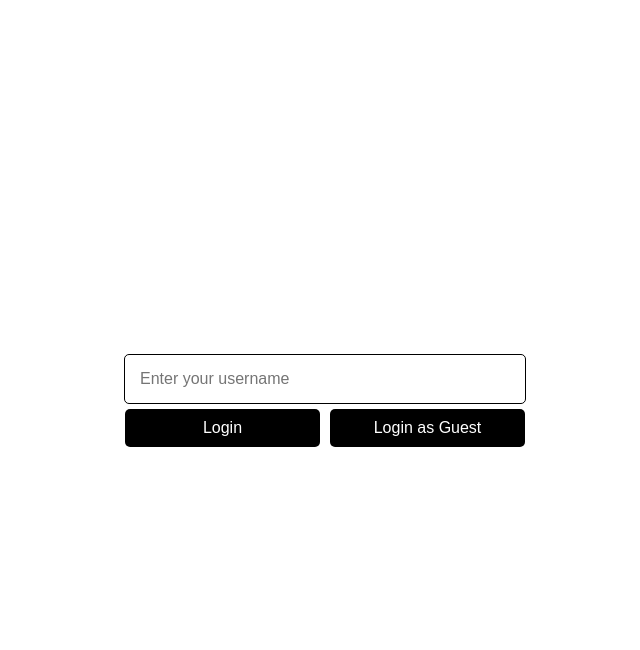
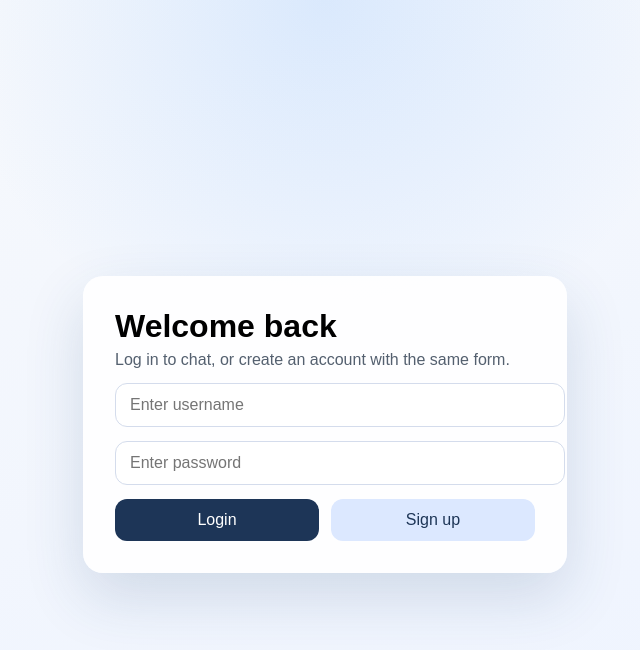
Before and after one commit to rajarshi-tech/Chat-application, a React (Vite) app in the folder chat/: page /login in a window 1280 px wide. Shown: the top 650 px of the page, without its empty margins (315-955 px from the left). Built offline with nearby package versions, Linux system fonts and the light colour scheme.

Commit message:
auth frontend

```diff
--- a/chat/src/App.jsx
+++ b/chat/src/App.jsx
@@ -1,14 +1,27 @@
 import { Navigate, Route, Routes } from 'react-router';
 import { ChatPage } from './pages/ChatPage';
 import { Login } from './pages/Login';
+import { useAuth } from './context/AuthContext';
 import './App.css'
 
 function App() {
+  const { isAuthenticated, user } = useAuth();
+  const username = user?.username ?? localStorage.getItem('username');
+
   return (
     <Routes>
-      <Route path="/" element={<Navigate to="/login" />} />
-      <Route path="/login" element={<Login />} />
-      <Route path="/:username" element={<ChatPage />} />
+      <Route
+        path="/"
+        element={<Navigate to={isAuthenticated && username ? `/${username}` : "/login"} replace />}
+      />
+      <Route
+        path="/login"
+        element={isAuthenticated && username ? <Navigate to={`/${username}`} replace /> : <Login />}
+      />
+      <Route
+        path="/:username"
+        element={isAuthenticated ? <ChatPage /> : <Navigate to="/login" replace />}
+      />
     </Routes>
   )
 }
--- /dev/null
+++ b/chat/src/api.js
@@ -0,0 +1,15 @@
+import axios from "axios";
+
+const API = axios.create({
+  baseURL: "/api",
+});
+
+API.interceptors.request.use((req) => {
+  const token = localStorage.getItem("token");
+  if (token) {
+    req.headers.Authorization = `Bearer ${token}`;
+  }
+  return req;
+});
+
+export default API;
--- a/chat/src/components/Header.jsx
+++ b/chat/src/components/Header.jsx
@@ -3,16 +3,24 @@ import './Header.css';
 import { useContext } from 'react';
 import { MessagesContext } from '../context/MessagesContext';
 import { useNavigate } from 'react-router';
+import { useAuth } from '../context/AuthContext';
 
 export function Header() {
   const { username = 'guest' } = useParams();
   const { deleteMessages } = useContext(MessagesContext);
   const navigate = useNavigate();
+  const { logout } = useAuth();
   return (
     <div className="header">
       <div className="left">Chatting as {username}</div>
       <div className="right">
-        <button className="header-buttons" onClick={() => navigate('/login')}>
+        <button
+          className="header-buttons"
+          onClick={() => {
+            logout();
+            navigate('/login', { replace: true });
+          }}
+        >
           Logout
         </button>
         <button className="header-buttons" onClick={deleteMessages}>
--- a/chat/src/components/Message.jsx
+++ b/chat/src/components/Message.jsx
@@ -7,7 +7,7 @@ export function Message({ text, sender }) {
   return (
     <div className={sender === username ? "message current-user-message" : "message"}>
       <div className="message-box">
-        <div className={sender === username ? "sender current-user" : "sender"}>{sender}</div>
+        <div className="sender">{sender}</div>
         <div className="gap" />
         <div className="text">{text}</div>
         <div className="gap" />
--- /dev/null
+++ b/chat/src/context/AuthContext.jsx
@@ -0,0 +1,46 @@
+import { createContext, useContext, useState } from "react";
+import { loginRequest, signupRequest } from "../services/AuthService";
+
+const AuthContext = createContext();
+
+export const AuthProvider = ({ children }) => {
+  const [user, setUser] = useState(() => {
+    const username = localStorage.getItem("username");
+    return username ? { username } : null;
+  });
+
+  const persistSession = (username, token) => {
+    localStorage.setItem("token", token);
+    localStorage.setItem("username", username);
+    setUser({ username });
+  };
+
+  const login = async (username, password) => {
+    const res = await loginRequest(username, password);
+    const token = res.data.access_token;
+    persistSession(username, token);
+    return res;
+  };
+
+  const signup = async (username, password) => {
+    await signupRequest(username, password);
+    return login(username, password);
+  };
+
+  const logout = () => {
+    localStorage.removeItem("token");
+    localStorage.removeItem("username");
+    setUser(null);
+  };
+
+  const isAuthenticated = !!localStorage.getItem("token");
+
+  return (
+    <AuthContext.Provider value={{ user, login, signup, logout, isAuthenticated }}>
+      {children}
+    </AuthContext.Provider>
+  );
+};
+
+// eslint-disable-next-line react-refresh/only-export-components
+export const useAuth = () => useContext(AuthContext);
--- a/chat/src/context/MessagesContext.jsx
+++ b/chat/src/context/MessagesContext.jsx
@@ -1,6 +1,6 @@
 import { createContext, useCallback, useEffect, useState } from "react";
-import axios from "axios";
 import { useLocation } from "react-router";
+import API from "../api";
 // eslint-disable-next-line react-refresh/only-export-components
 export const MessagesContext = createContext({
   messages: [],
@@ -14,7 +14,7 @@ export function MessagesProvider({ children }) {
   const location = useLocation();
 
   const loadMessages = useCallback(async () => {
-    const storedMessages = await axios.get("/api/messages");
+    const storedMessages = await API.get("/messages");
     setMessages(storedMessages.data);
     // console.log("Messages loaded:", storedMessages.data);
   }, []);
@@ -38,12 +38,12 @@ export function MessagesProvider({ children }) {
 
 
   const updateMessages = async (newMessage) => {
-    await axios.post("/api/messages", newMessage);
+    await API.post("/messages", newMessage);
     await loadMessages();
   };
 
   const deleteMessages = async () => {
-    await axios.delete("/api/messages");
+    await API.delete("/messages");
     await loadMessages();
   }
 
--- a/chat/src/main.jsx
+++ b/chat/src/main.jsx
@@ -4,13 +4,16 @@ import './index.css'
 import App from './App.jsx'
 import { MessagesProvider } from './context/MessagesContext.jsx'
 import { BrowserRouter } from 'react-router'
+import { AuthProvider } from './context/AuthContext.jsx'
 
 createRoot(document.getElementById('root')).render(
   <StrictMode>
     <BrowserRouter>
-      <MessagesProvider>
-        <App />
-      </MessagesProvider>
+      <AuthProvider>
+        <MessagesProvider>
+          <App />
+        </MessagesProvider>
+      </AuthProvider>
     </BrowserRouter>
   </StrictMode>,
 )
--- a/chat/src/pages/Login.css
+++ b/chat/src/pages/Login.css
@@ -1,19 +1,75 @@
+.login-shell {
+  min-height: 100vh;
+  display: grid;
+  place-items: center;
+  padding: 24px;
+  background:
+    radial-gradient(circle at top, rgba(95, 165, 255, 0.18), transparent 35%),
+    linear-gradient(160deg, #f7f9fc 0%, #edf3ff 100%);
+}
+
 .login {
+  width: min(100%, 420px);
   display: flex;
   flex-direction: column;
-  align-items: center;
-  justify-content: center;
-  height: 100vh;
+  gap: 14px;
+  padding: 32px;
+  border-radius: 20px;
+  background: rgba(255, 255, 255, 0.92);
+  box-shadow: 0 24px 60px rgba(39, 76, 119, 0.16);
 }
+
+.login-copy h1 {
+  margin: 0 0 6px;
+  font-size: 2rem;
+}
+
+.login-copy p {
+  margin: 0;
+  color: #54606f;
+}
+
 .login-input {
-  margin-bottom: 5px;
+  width: 100%;
+  padding: 12px 14px;
+  border: 1px solid #d4dcec;
+  border-radius: 12px;
+  font: inherit;
+  background: #fff;
 }
+
+.login-input:focus {
+  outline: 2px solid rgba(69, 123, 157, 0.3);
+  border-color: #457b9d;
+}
+
+.login-error {
+  margin: 0;
+  color: #b42318;
+}
+
 .buttons {
   display: flex;
-  gap: 10px;
-  width: 400px;
-  justify-content: stretch;
+  gap: 12px;
 }
+
 .login-button {
   flex: 1;
+  border: 0;
+  border-radius: 12px;
+  padding: 12px 16px;
+  font: inherit;
+  cursor: pointer;
+  color: #fff;
+  background: #1d3557;
 }
+
+.login-button:disabled {
+  cursor: wait;
+  opacity: 0.7;
+}
+
+.login-button-secondary {
+  color: #1d3557;
+  background: #dce8ff;
+}
--- a/chat/src/pages/Login.jsx
+++ b/chat/src/pages/Login.jsx
@@ -1,27 +1,97 @@
 import { useState } from "react";
-import { useNavigate } from "react-router";
-import './Login.css';
+import { Navigate, useNavigate } from "react-router";
+import { useAuth } from "../context/AuthContext";
+import "./Login.css";
 
 export function Login() {
+  const navigate = useNavigate();
   const [username, setUsername] = useState("");
-  const navigate = useNavigate();
-  return(
-    <div className="login">
+  const [password, setPassword] = useState("");
+  const [error, setError] = useState("");
+  const [isSubmitting, setIsSubmitting] = useState(false);
+  const { login, signup, isAuthenticated, user } = useAuth();
+
+  const redirectUsername = user?.username ?? localStorage.getItem("username");
+
+  if (isAuthenticated && redirectUsername) {
+    return <Navigate to={`/${redirectUsername}`} replace />;
+  }
+
+  const submitAuth = async (mode) => {
+    const trimmedUsername = username.trim();
+    const trimmedPassword = password.trim();
+
+    if (!trimmedUsername || !trimmedPassword) {
+      setError("Enter both a username and password.");
+      return;
+    }
+
+    setError("");
+    setIsSubmitting(true);
+
+    try {
+      if (mode === "signup") {
+        await signup(trimmedUsername, trimmedPassword);
+      } else {
+        await login(trimmedUsername, trimmedPassword);
+      }
+
+      navigate(`/${trimmedUsername}`, { replace: true });
+    } catch (err) {
+      const detail = err.response?.data?.detail;
+      setError(detail ?? `Unable to ${mode}. Please try again.`);
+    } finally {
+      setIsSubmitting(false);
+    }
+  };
+
+  return (
+    <div className="login-shell">
+      <form
+        className="login"
+        onSubmit={(event) => {
+          event.preventDefault();
+          void submitAuth("login");
+        }}
+      >
+        <div className="login-copy">
+          <h1>Welcome back</h1>
+          <p>Log in to chat, or create an account with the same form.</p>
+        </div>
+
         <input
           className="login-input"
           type="text"
-        placeholder="Enter your username"
+          placeholder="Enter username"
           value={username}
           onChange={(event) => setUsername(event.target.value)}
         />
+        <input
+          className="login-input"
+          type="password"
+          placeholder="Enter password"
+          value={password}
+          onChange={(event) => setPassword(event.target.value)}
+        />
+
+        {error ? <p className="login-error">{error}</p> : null}
+
         <div className="buttons">
-        <button className="login-button" onClick={() => {
-          navigate(`/${username}`);
-        }}>Login</button>
-        <button className="login-button" onClick={() => {
-          navigate("/guest");
-        }}>Login as Guest</button>
+          <button className="login-button" type="submit" disabled={isSubmitting}>
+            {isSubmitting ? "Working..." : "Login"}
+          </button>
+          <button
+            className="login-button login-button-secondary"
+            type="button"
+            disabled={isSubmitting}
+            onClick={() => {
+              void submitAuth("signup");
+            }}
+          >
+            Sign up
+          </button>
         </div>
+      </form>
     </div>
   );
 }
--- /dev/null
+++ b/chat/src/services/AuthService.js
@@ -0,0 +1,9 @@
+import API from "../api";
+
+export const loginRequest = async (username, password) => {
+  return API.post("/login", { username, password });
+};
+
+export const signupRequest = async (username, password) => {
+  return API.post("/signup", { username, password });
+};
```
Lines whose indentation alone changed are shown as unchanged.
